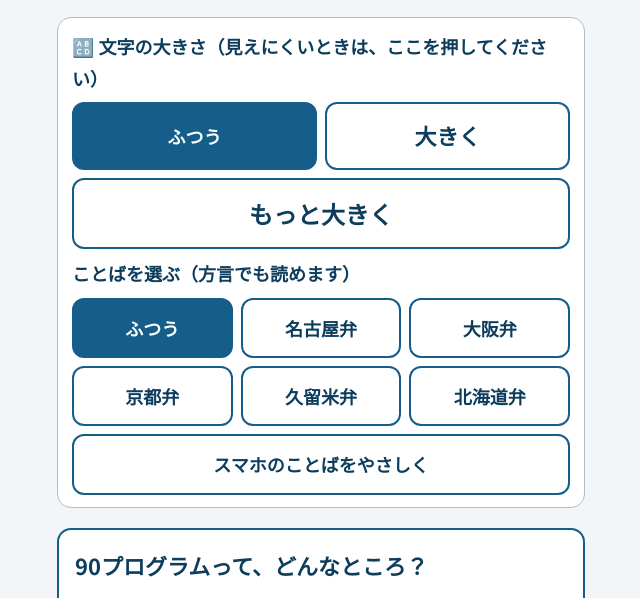
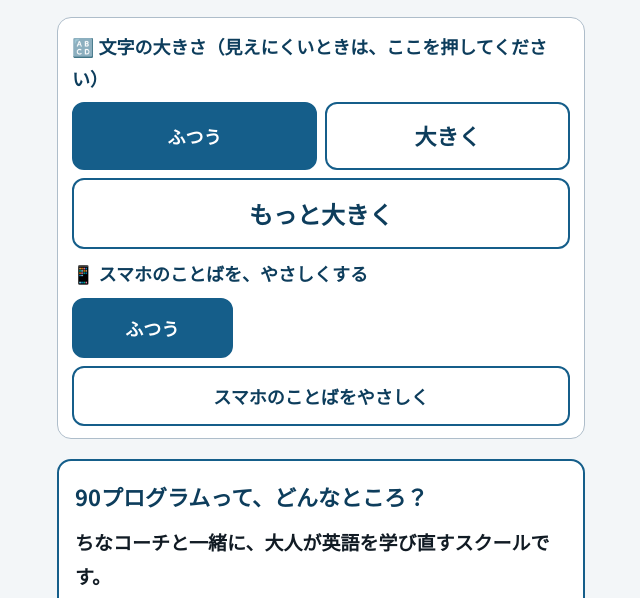
Before and after one commit to ezaki1003-eng/90-program-china-english, a plain HTML site: page index.html in a window 1280 px wide. Shown: the part 139-737 px from the top of the page, without its empty margins (319-959 px from the left). Drawn offline with Linux system fonts and the light colour scheme; a web font is replaced by a local one.

Commit message:
こまったときガイド：方言の切りかえ欄をなくし、「スマホのことばをやさしく」だけ残す
Co-Authored-By: Claude Opus 5.5 <noreply@anthropic.com>

```diff
--- a/index.html
+++ b/index.html
@@ -407,14 +407,14 @@ ul.ts-points small{display:block;font-size:17px;color:var(--sub);font-weight:500
       <button type="button" data-z="" aria-pressed="true">ふつう</button>
       <button type="button" data-z="big" aria-pressed="false">大きく</button>
       <button type="button" data-z="bigger" aria-pressed="false">もっと大きく</button>
-    </div>    <p class="dial-head" id="dial-h">ことばを選ぶ（方言でも読めます）</p>
+    </div>    <p class="dial-head" id="dial-h">📱 スマホのことばを、やさしくする</p>
     <div class="dial-btns">
       <button type="button" data-d="" aria-pressed="true">ふつう</button>
-      <button type="button" data-d="n" aria-pressed="false">名古屋弁</button>
-      <button type="button" data-d="o" aria-pressed="false">大阪弁</button>
-      <button type="button" data-d="q" aria-pressed="false">京都弁</button>
-      <button type="button" data-d="k" aria-pressed="false">久留米弁</button>
-      <button type="button" data-d="h" aria-pressed="false">北海道弁</button>
+      <button type="button" data-d="n" aria-pressed="false" hidden>名古屋弁</button>
+      <button type="button" data-d="o" aria-pressed="false" hidden>大阪弁</button>
+      <button type="button" data-d="q" aria-pressed="false" hidden>京都弁</button>
+      <button type="button" data-d="k" aria-pressed="false" hidden>久留米弁</button>
+      <button type="button" data-d="h" aria-pressed="false" hidden>北海道弁</button>
       <button type="button" data-d="y" aria-pressed="false">スマホのことばをやさしく</button>
     </div>
   </div>
@@ -3373,6 +3373,7 @@ document.getElementById('pick').addEventListener('click',function(){
 })();
 </script>
 <script>
+try{var _dd=localStorage.getItem('komatta-dial'); if(_dd && 'noqkh'.indexOf(_dd)>=0) localStorage.setItem('komatta-dial','');}catch(e){}
 var DIAL=null;
 (function(){
   // 方言の切り替え：もとの文章をとっておき、選んだ方言の文章に入れかえる
```
